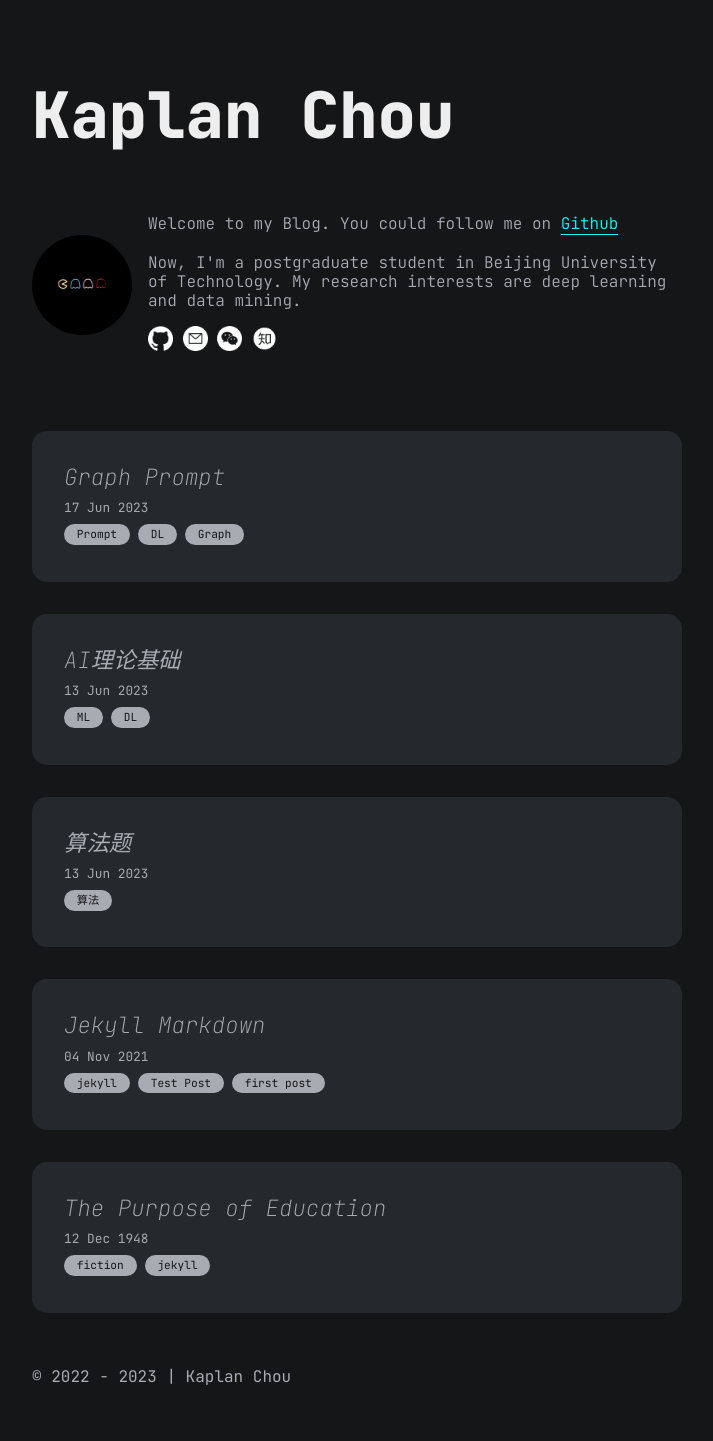
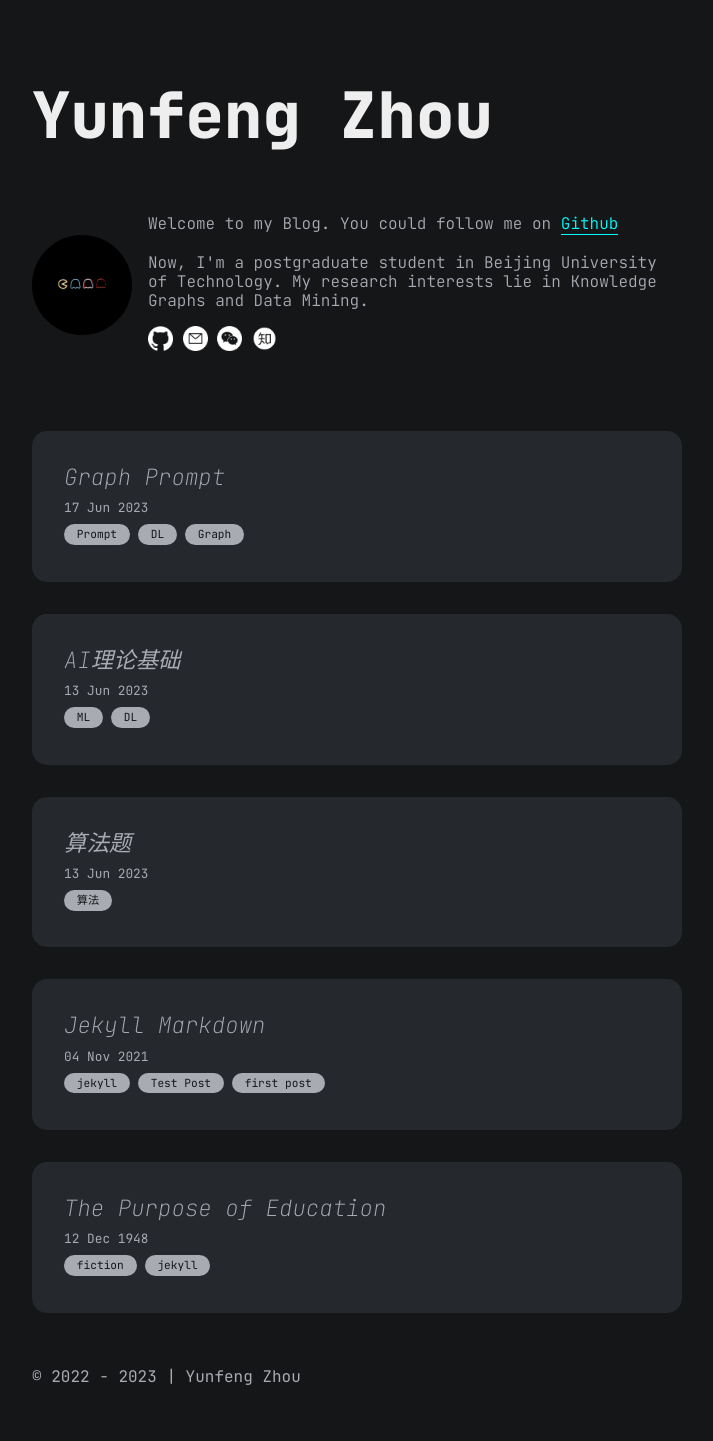
Before and after one commit to sincZyf/sinc-zyf.github.io, a Jekyll site: the page built from index.md, in a window 1280 px wide. Shown: the whole page, without its empty margins (283-996 px from the left). Built offline with Jekyll 4.4.1, drawn with Linux system fonts in a browser that asks for light colours.

Commit message:
Update Profile

```diff
--- a/_config.yml
+++ b/_config.yml
@@ -1,9 +1,9 @@
-title: Kaplan Chou
+title: Yunfeng Zhou
 markdown: kramdown
 
 # for atom feed
 author:
-  name: Kaplan Chou
+  name: Yunfeng Zhou
   email: sinc_zyf@163.com
 
 plugins:
--- a/_data/author.yml
+++ b/_data/author.yml
@@ -6,7 +6,7 @@ description: "
   </p>
   <br/>
   <p>
-    Now, I'm a postgraduate student in Beijing University of Technology. My research interests are deep learning and data mining.
+    Now, I'm a postgraduate student in Beijing University of Technology. My research interests lie in Knowledge Graphs and Data Mining.
   </p>
 "
 email: sinc_zyf@163.com
```
Also changed, not shown: README.md, 1 other file.
